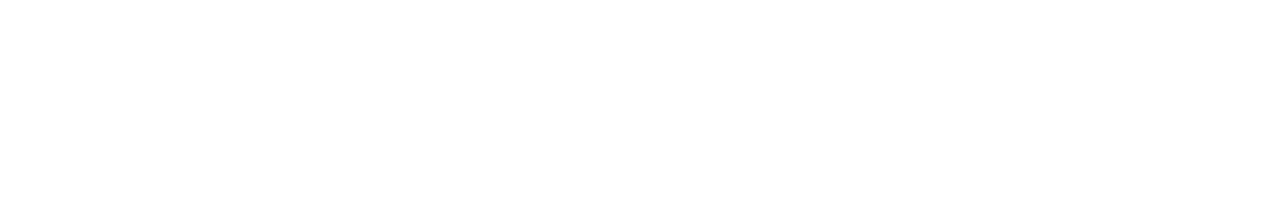
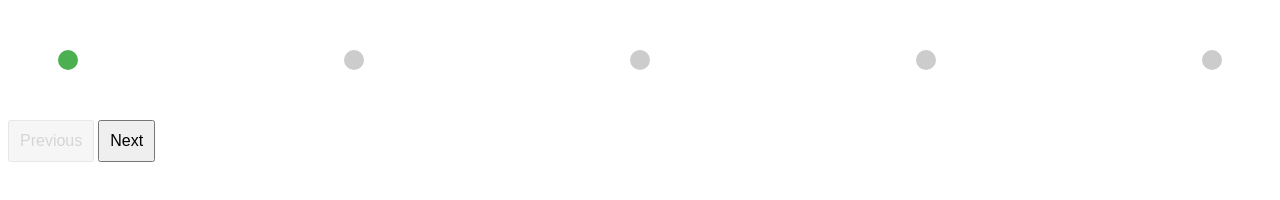
Before and after one commit to acciojob/progress-bar-shaikh-yusuf, a website: page main.html in a window 1280 px wide. Drawn offline with Linux system fonts and the light colour scheme.

Commit message:
created a submission

```diff
--- a/main.html
+++ b/main.html
@@ -7,6 +7,16 @@
 </head>
 
 <body>
+	<div class="progress-bar">
+    <div id="circle-1" class="circle active"></div>
+    <div id="circle-2" class="circle"></div>
+    <div id="circle-3" class="circle"></div>
+    <div id="circle-4" class="circle"></div>
+    <div id="circle-5" class="circle"></div>
+</div>
+
+<button id="prev" disabled onclick="changeCircle(-1)">Previous</button>
+<button id="next" onclick="changeCircle(1)">Next</button>
 	<!-- the entire body must be written by student -->
     <script type="text/javascript" src="./script.js">
 </script>
--- a/script.js
+++ b/script.js
@@ -1 +1,19 @@
 //your JS code here. If required.
+let currentCircle = 1;
+    const totalCircles = 5;
+    const prevButton = document.getElementById('prev');
+    const nextButton = document.getElementById('next');
+
+    function changeCircle(direction) {
+        const newCircle = currentCircle + direction;
+
+        if (newCircle >= 1 && newCircle <= totalCircles) {
+            document.getElementById(`circle-${currentCircle}`).classList.remove('active');
+            document.getElementById(`circle-${newCircle}`).classList.add('active');
+            currentCircle = newCircle;
+
+            // Update button states
+            prevButton.disabled = currentCircle === 1;
+            nextButton.disabled = currentCircle === totalCircles;
+        }
+    }
--- a/styles.css
+++ b/styles.css
@@ -1 +1,30 @@
 /*  your css code here. If applicable */
+ .progress-bar {
+            display: flex;
+            justify-content: space-between;
+            align-items: center;
+            margin: 50px;
+        }
+
+        .circle {
+            width: 20px;
+            height: 20px;
+            border-radius: 50%;
+            background-color: #ccc;
+            display: inline-block;
+        }
+
+        .active {
+            background-color: #4caf50;
+        }
+
+        button {
+            padding: 10px;
+            font-size: 16px;
+            cursor: pointer;
+        }
+
+        button:disabled {
+            opacity: 0.5;
+            cursor: not-allowed;
+        }
```
